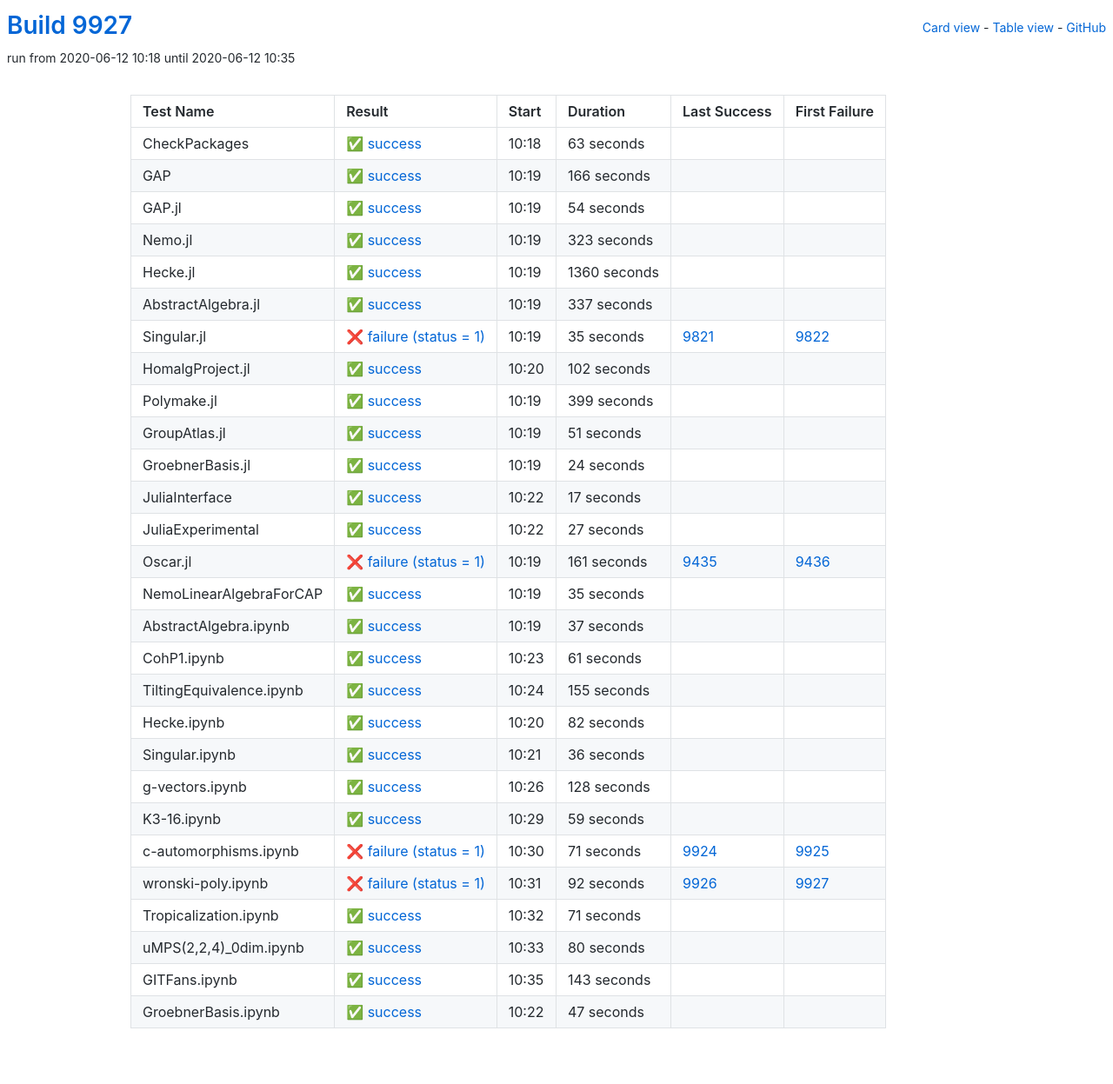
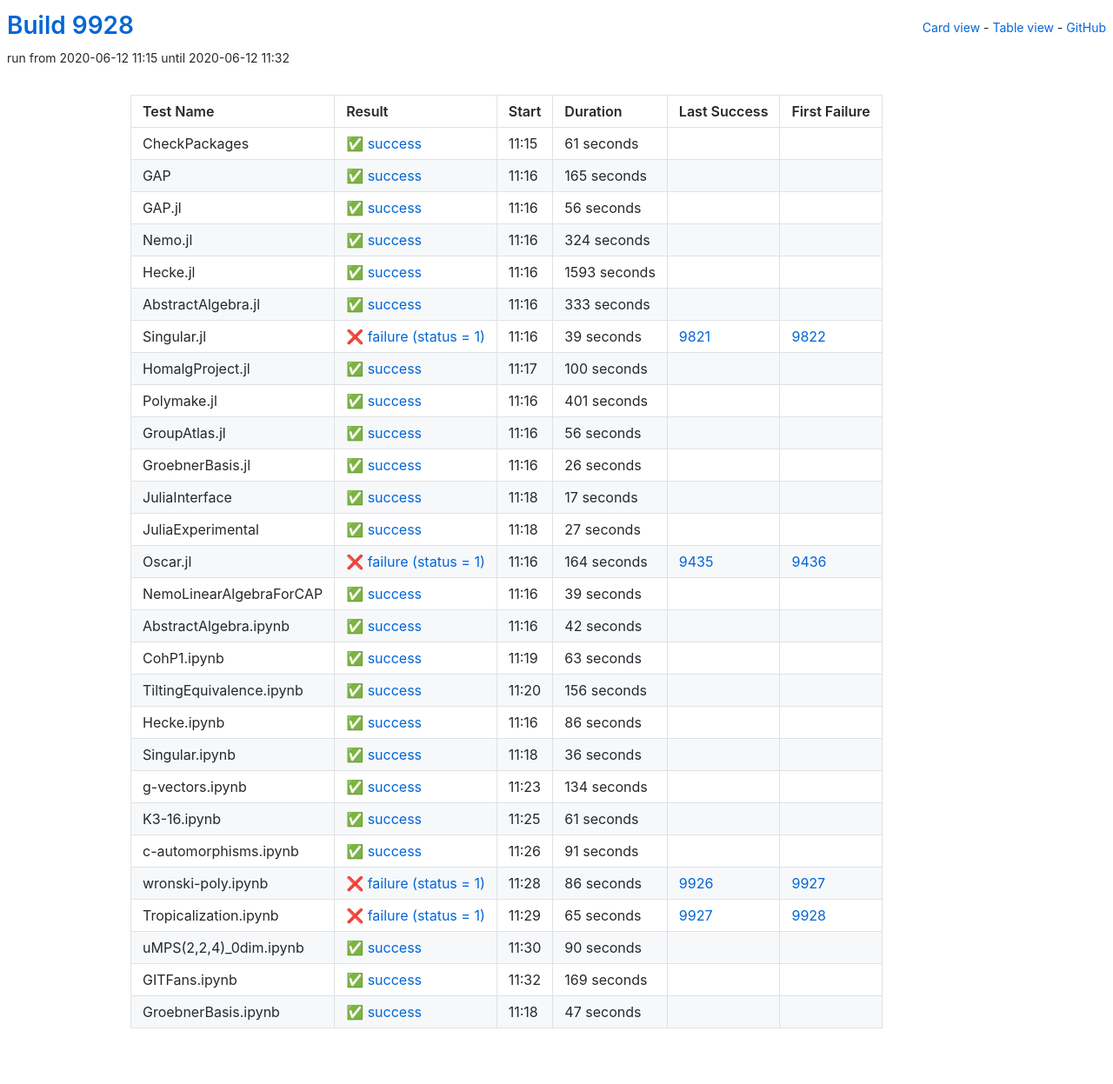
Before and after one commit to oscar-system/oscar-ci-status, a Jekyll site: the page built from table.html, in a window 1280 px wide. Shown: the whole page at 87% size. Built offline with Jekyll 4.4.1, drawn with Linux system fonts in a browser that asks for light colours.

Commit message:
Build #9928

```diff
--- a/_data/ci.yml
+++ b/_data/ci.yml
@@ -1,6 +1,6 @@
 ---
-build: 9927
-build_url: https://oscarci.mathematik.uni-kl.de/job/oscar/9927/
+build: 9928
+build_url: https://oscarci.mathematik.uni-kl.de/job/oscar/9928/
 job: oscar
 organization: oscar-system
 repo: oscar-ci-status
@@ -8,140 +8,140 @@
 tests:
 - name: CheckPackages
   id: checkpackages
-  log: https://oscarci.mathematik.uni-kl.de/job/oscar/9927/artifact/logs/build-9927/CheckPackages.log
-  start: 2020-06-12 10:18
+  log: https://oscarci.mathematik.uni-kl.de/job/oscar/9928/artifact/logs/build-9928/CheckPackages.log
+  start: 2020-06-12 11:15
   success: true
   exitcode: 0
   status: success
-  duration: 63
+  duration: 61
   last_success: false
   last_success_url:
   first_failure: false
   first_failure_url:
 - name: GAP
   id: gap
-  log: https://oscarci.mathematik.uni-kl.de/job/oscar/9927/artifact/logs/build-9927/GAP.log
-  start: 2020-06-12 10:19
+  log: https://oscarci.mathematik.uni-kl.de/job/oscar/9928/artifact/logs/build-9928/GAP.log
+  start: 2020-06-12 11:16
   success: true
   exitcode: 0
   status: success
-  duration: 166
+  duration: 165
   last_success: false
   last_success_url:
   first_failure: false
   first_failure_url:
 - name: GAP.jl
   id: gap-jl
-  log: https://oscarci.mathematik.uni-kl.de/job/oscar/9927/artifact/logs/build-9927/GAP.jl.log
-  start: 2020-06-12 10:19
+  log: https://oscarci.mathematik.uni-kl.de/job/oscar/9928/artifact/logs/build-9928/GAP.jl.log
+  start: 2020-06-12 11:16
   success: true
   exitcode: 0
   status: success
-  duration: 54
+  duration: 56
   last_success: false
   last_success_url:
   first_failure: false
   first_failure_url:
 - name: Nemo.jl
   id: nemo-jl
-  log: https://oscarci.mathematik.uni-kl.de/job/oscar/9927/artifact/logs/build-9927/Nemo.jl.log
-  start: 2020-06-12 10:19
+  log: https://oscarci.mathematik.uni-kl.de/job/oscar/9928/artifact/logs/build-9928/Nemo.jl.log
+  start: 2020-06-12 11:16
   success: true
   exitcode: 0
   status: success
-  duration: 323
+  duration: 324
   last_success: false
   last_success_url:
   first_failure: false
   first_failure_url:
 - name: Hecke.jl
   id: hecke-jl
-  log: https://oscarci.mathematik.uni-kl.de/job/oscar/9927/artifact/logs/build-9927/Hecke.jl.log
-  start: 2020-06-12 10:19
+  log: https://oscarci.mathematik.uni-kl.de/job/oscar/9928/artifact/logs/build-9928/Hecke.jl.log
+  start: 2020-06-12 11:16
   success: true
   exitcode: 0
   status: success
-  duration: 1360
+  duration: 1593
   last_success: false
   last_success_url:
   first_failure: false
   first_failure_url:
 - name: AbstractAlgebra.jl
   id: abstractalgebra-jl
-  log: https://oscarci.mathematik.uni-kl.de/job/oscar/9927/artifact/logs/build-9927/AbstractAlgebra.jl.log
-  start: 2020-06-12 10:19
+  log: https://oscarci.mathematik.uni-kl.de/job/oscar/9928/artifact/logs/build-9928/AbstractAlgebra.jl.log
+  start: 2020-06-12 11:16
   success: true
   exitcode: 0
   status: success
-  duration: 337
+  duration: 333
   last_success: false
   last_success_url:
   first_failure: false
   first_failure_url:
 - name: Singular.jl
   id: singular-jl
-  log: https://oscarci.mathematik.uni-kl.de/job/oscar/9927/artifact/logs/build-9927/Singular.jl.log
-  start: 2020-06-12 10:19
+  log: https://oscarci.mathematik.uni-kl.de/job/oscar/9928/artifact/logs/build-9928/Singular.jl.log
+  start: 2020-06-12 11:16
   success: false
   exitcode: 1
   status: failure
-  duration: 35
+  duration: 39
   last_success: 9821
   last_success_url: https://oscarci.mathematik.uni-kl.de/job/oscar/9821/
   first_failure: 9822
   first_failure_url: https://oscarci.mathematik.uni-kl.de/job/oscar/9822/
 - name: HomalgProject.jl
   id: homalgproject-jl
-  log: https://oscarci.mathematik.uni-kl.de/job/oscar/9927/artifact/logs/build-9927/HomalgProject.jl.log
-  start: 2020-06-12 10:20
+  log: https://oscarci.mathematik.uni-kl.de/job/oscar/9928/artifact/logs/build-9928/HomalgProject.jl.log
+  start: 2020-06-12 11:17
   success: true
   exitcode: 0
   status: success
-  duration: 102
+  duration: 100
   last_success: false
   last_success_url:
   first_failure: false
   first_failure_url:
 - name: Polymake.jl
   id: polymake-jl
-  log: https://oscarci.mathematik.uni-kl.de/job/oscar/9927/artifact/logs/build-9927/Polymake.jl.log
-  start: 2020-06-12 10:19
+  log: https://oscarci.mathematik.uni-kl.de/job/oscar/9928/artifact/logs/build-9928/Polymake.jl.log
+  start: 2020-06-12 11:16
   success: true
   exitcode: 0
   status: success
-  duration: 399
+  duration: 401
   last_success: false
   last_success_url:
   first_failure: false
   first_failure_url:
 - name: GroupAtlas.jl
   id: groupatlas-jl
-  log: https://oscarci.mathematik.uni-kl.de/job/oscar/9927/artifact/logs/build-9927/GroupAtlas.jl.log
-  start: 2020-06-12 10:19
+  log: https://oscarci.mathematik.uni-kl.de/job/oscar/9928/artifact/logs/build-9928/GroupAtlas.jl.log
+  start: 2020-06-12 11:16
   success: true
   exitcode: 0
   status: success
-  duration: 51
+  duration: 56
   last_success: false
   last_success_url:
   first_failure: false
   first_failure_url:
 - name: GroebnerBasis.jl
   id: groebnerbasis-jl
-  log: https://oscarci.mathematik.uni-kl.de/job/oscar/9927/artifact/logs/build-9927/GroebnerBasis.jl.log
-  start: 2020-06-12 10:19
+  log: https://oscarci.mathematik.uni-kl.de/job/oscar/9928/artifact/logs/build-9928/GroebnerBasis.jl.log
+  start: 2020-06-12 11:16
   success: true
   exitcode: 0
   status: success
-  duration: 24
+  duration: 26
   last_success: false
   last_success_url:
   first_failure: false
   first_failure_url:
 - name: JuliaInterface
   id: juliainterface
-  log: https://oscarci.mathematik.uni-kl.de/job/oscar/9927/artifact/logs/build-9927/JuliaInterface.log
-  start: 2020-06-12 10:22
+  log: https://oscarci.mathematik.uni-kl.de/job/oscar/9928/artifact/logs/build-9928/JuliaInterface.log
+  start: 2020-06-12 11:18
   success: true
   exitcode: 0
   status: success
@@ -152,8 +152,8 @@
   first_failure_url:
 - name: JuliaExperimental
   id: juliaexperimental
-  log: https://oscarci.mathematik.uni-kl.de/job/oscar/9927/artifact/logs/build-9927/JuliaExperimental.log
-  start: 2020-06-12 10:22
+  log: https://oscarci.mathematik.uni-kl.de/job/oscar/9928/artifact/logs/build-9928/JuliaExperimental.log
+  start: 2020-06-12 11:18
   success: true
   exitcode: 0
   status: success
@@ -164,80 +164,80 @@
   first_failure_url:
 - name: Oscar.jl
   id: oscar-jl
-  log: https://oscarci.mathematik.uni-kl.de/job/oscar/9927/artifact/logs/build-9927/Oscar.jl.log
-  start: 2020-06-12 10:19
+  log: https://oscarci.mathematik.uni-kl.de/job/oscar/9928/artifact/logs/build-9928/Oscar.jl.log
+  start: 2020-06-12 11:16
   success: false
   exitcode: 1
   status: failure
-  duration: 161
+  duration: 164
   last_success: 9435
   last_success_url: https://oscarci.mathematik.uni-kl.de/job/oscar/9435/
   first_failure: 9436
   first_failure_url: https://oscarci.mathematik.uni-kl.de/job/oscar/9436/
 - name: NemoLinearAlgebraForCAP
   id: nemolinearalgebraforcap
-  log: https://oscarci.mathematik.uni-kl.de/job/oscar/9927/artifact/logs/build-9927/NemoLinearAlgebraForCAP.log
-  start: 2020-06-12 10:19
+  log: https://oscarci.mathematik.uni-kl.de/job/oscar/9928/artifact/logs/build-9928/NemoLinearAlgebraForCAP.log
+  start: 2020-06-12 11:16
   success: true
   exitcode: 0
   status: success
-  duration: 35
+  duration: 39
   last_success: false
   last_success_url:
   first_failure: false
   first_failure_url:
 - name: AbstractAlgebra.ipynb
   id: abstractalgebra-ipynb
-  log: https://oscarci.mathematik.uni-kl.de/job/oscar/9927/artifact/logs/build-9927/AbstractAlgebra.ipynb.log
-  start: 2020-06-12 10:19
+  log: https://oscarci.mathematik.uni-kl.de/job/oscar/9928/artifact/logs/build-9928/AbstractAlgebra.ipynb.log
+  start: 2020-06-12 11:16
   success: true
   exitcode: 0
   status: success
-  duration: 37
+  duration: 42
   last_success: false
   last_success_url:
   first_failure: false
   first_failure_url:
 - name: CohP1.ipynb
   id: cohp1-ipynb
-  log: https://oscarci.mathematik.uni-kl.de/job/oscar/9927/artifact/logs/build-9927/CohP1.ipynb.log
-  start: 2020-06-12 10:23
+  log: https://oscarci.mathematik.uni-kl.de/job/oscar/9928/artifact/logs/build-9928/CohP1.ipynb.log
+  start: 2020-06-12 11:19
   success: true
   exitcode: 0
   status: success
-  duration: 61
+  duration: 63
   last_success: false
   last_success_url:
   first_failure: false
   first_failure_url:
 - name: TiltingEquivalence.ipynb
   id: tiltingequivalence-ipynb
-  log: https://oscarci.mathematik.uni-kl.de/job/oscar/9927/artifact/logs/build-9927/TiltingEquivalence.ipynb.log
-  start: 2020-06-12 10:24
+  log: https://oscarci.mathematik.uni-kl.de/job/oscar/9928/artifact/logs/build-9928/TiltingEquivalence.ipynb.log
+  start: 2020-06-12 11:20
   success: true
   exitcode: 0
   status: success
-  duration: 155
+  duration: 156
   last_success: false
   last_success_url:
   first_failure: false
   first_failure_url:
 - name: Hecke.ipynb
   id: hecke-ipynb
-  log: https://oscarci.mathematik.uni-kl.de/job/oscar/9927/artifact/logs/build-9927/Hecke.ipynb.log
-  start: 2020-06-12 10:20
+  log: https://oscarci.mathematik.uni-kl.de/job/oscar/9928/artifact/logs/build-9928/Hecke.ipynb.log
+  start: 2020-06-12 11:16
   success: true
   exitcode: 0
   status: success
-  duration: 82
+  duration: 86
   last_success: false
   last_success_url:
   first_failure: false
   first_failure_url:
 - name: Singular.ipynb
   id: singular-ipynb
-  log: https://oscarci.mathematik.uni-kl.de/job/oscar/9927/artifact/logs/build-9927/Singular.ipynb.log
-  start: 2020-06-12 10:21
+  log: https://oscarci.mathematik.uni-kl.de/job/oscar/9928/artifact/logs/build-9928/Singular.ipynb.log
+  start: 2020-06-12 11:18
   success: true
   exitcode: 0
   status: success
@@ -248,92 +248,92 @@
   first_failure_url:
 - name: g-vectors.ipynb
   id: g-vectors-ipynb
-  log: https://oscarci.mathematik.uni-kl.de/job/oscar/9927/artifact/logs/build-9927/g-vectors.ipynb.log
-  start: 2020-06-12 10:26
+  log: https://oscarci.mathematik.uni-kl.de/job/oscar/9928/artifact/logs/build-9928/g-vectors.ipynb.log
+  start: 2020-06-12 11:23
   success: true
   exitcode: 0
   status: success
-  duration: 128
+  duration: 134
   last_success: false
   last_success_url:
   first_failure: false
   first_failure_url:
 - name: K3-16.ipynb
   id: k3-16-ipynb
-  log: https://oscarci.mathematik.uni-kl.de/job/oscar/9927/artifact/logs/build-9927/K3-16.ipynb.log
-  start: 2020-06-12 10:29
+  log: https://oscarci.mathematik.uni-kl.de/job/oscar/9928/artifact/logs/build-9928/K3-16.ipynb.log
+  start: 2020-06-12 11:25
   success: true
   exitcode: 0
   status: success
-  duration: 59
+  duration: 61
   last_success: false
   last_success_url:
   first_failure: false
   first_failure_url:
 - name: c-automorphisms.ipynb
   id: c-automorphisms-ipynb
-  log: https://oscarci.mathematik.uni-kl.de/job/oscar/9927/artifact/logs/build-9927/c-automorphisms.ipynb.log
-  start: 2020-06-12 10:30
+  log: https://oscarci.mathematik.uni-kl.de/job/oscar/9928/artifact/logs/build-9928/c-automorphisms.ipynb.log
+  start: 2020-06-12 11:26
+  success: true
+  exitcode: 0
+  status: success
+  duration: 91
+  last_success: false
+  last_success_url:
+  first_failure: false
+  first_failure_url:
+- name: wronski-poly.ipynb
+  id: wronski-poly-ipynb
+  log: https://oscarci.mathematik.uni-kl.de/job/oscar/9928/artifact/logs/build-9928/wronski-poly.ipynb.log
+  start: 2020-06-12 11:28
   success: false
   exitcode: 1
   status: failure
-  duration: 71
-  last_success: 9924
-  last_success_url: https://oscarci.mathematik.uni-kl.de/job/oscar/9924/
-  first_failure: 9925
-  first_failure_url: https://oscarci.mathematik.uni-kl.de/job/oscar/9925/
-- name: wronski-poly.ipynb
-  id: wronski-poly-ipynb
-  log: https://oscarci.mathematik.uni-kl.de/job/oscar/9927/artifact/logs/build-9927/wronski-poly.ipynb.log
-  start: 2020-06-12 10:31
-  success: false
-  exitcode: 1
-  status: failure
-  duration: 92
+  duration: 86
   last_success: 9926
   last_success_url: https://oscarci.mathematik.uni-kl.de/job/oscar/9926/
   first_failure: 9927
   first_failure_url: https://oscarci.mathematik.uni-kl.de/job/oscar/9927/
 - name: Tropicalization.ipynb
   id: tropicalization-ipynb
-  log: https://oscarci.mathematik.uni-kl.de/job/oscar/9927/artifact/logs/build-9927/Tropicalization.ipynb.log
-  start: 2020-06-12 10:32
+  log: https://oscarci.mathematik.uni-kl.de/job/oscar/9928/artifact/logs/build-9928/Tropicalization.ipynb.log
+  start: 2020-06-12 11:29
+  success: false
+  exitcode: 1
+  status: failure
+  duration: 65
+  last_success: 9927
+  last_success_url: https://oscarci.mathematik.uni-kl.de/job/oscar/9927/
+  first_failure: 9928
+  first_failure_url: https://oscarci.mathematik.uni-kl.de/job/oscar/9928/
+- name: uMPS(2,2,4)_0dim.ipynb
+  id: umps-2-2-4-0dim-ipynb
+  log: https://oscarci.mathematik.uni-kl.de/job/oscar/9928/artifact/logs/build-9928/uMPS-2-2-4-_0dim.ipynb.log
+  start: 2020-06-12 11:30
   success: true
   exitcode: 0
   status: success
-  duration: 71
-  last_success: false
-  last_success_url:
-  first_failure: false
-  first_failure_url:
-- name: uMPS(2,2,4)_0dim.ipynb
-  id: umps-2-2-4-0dim-ipynb
-  log: https://oscarci.mathematik.uni-kl.de/job/oscar/9927/artifact/logs/build-9927/uMPS-2-2-4-_0dim.ipynb.log
-  start: 2020-06-12 10:33
-  success: true
-  exitcode: 0
-  status: success
-  duration: 80
+  duration: 90
   last_success: false
   last_success_url:
   first_failure: false
   first_failure_url:
 - name: GITFans.ipynb
   id: gitfans-ipynb
-  log: https://oscarci.mathematik.uni-kl.de/job/oscar/9927/artifact/logs/build-9927/GITFans.ipynb.log
-  start: 2020-06-12 10:35
+  log: https://oscarci.mathematik.uni-kl.de/job/oscar/9928/artifact/logs/build-9928/GITFans.ipynb.log
+  start: 2020-06-12 11:32
   success: true
   exitcode: 0
   status: success
-  duration: 143
+  duration: 169
   last_success: false
   last_success_url:
   first_failure: false
   first_failure_url:
 - name: GroebnerBasis.ipynb
   id: groebnerbasis-ipynb
-  log: https://oscarci.mathematik.uni-kl.de/job/oscar/9927/artifact/logs/build-9927/GroebnerBasis.ipynb.log
-  start: 2020-06-12 10:22
+  log: https://oscarci.mathematik.uni-kl.de/job/oscar/9928/artifact/logs/build-9928/GroebnerBasis.ipynb.log
+  start: 2020-06-12 11:18
   success: true
   exitcode: 0
   status: success
```
Also changed, not shown: README.md.
